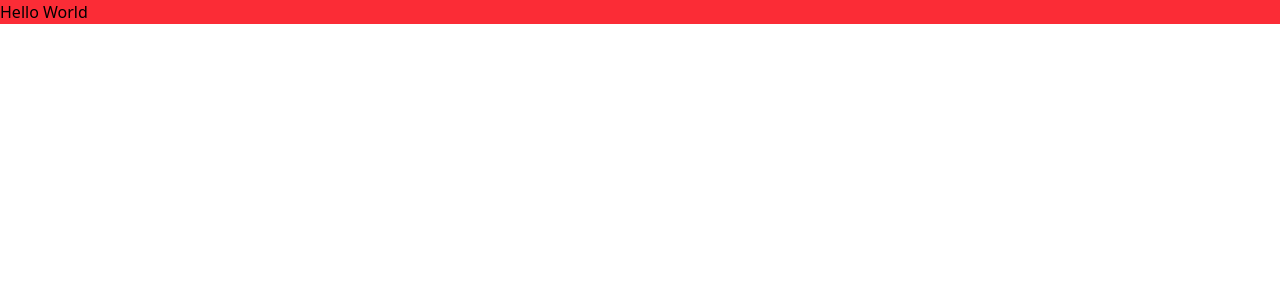
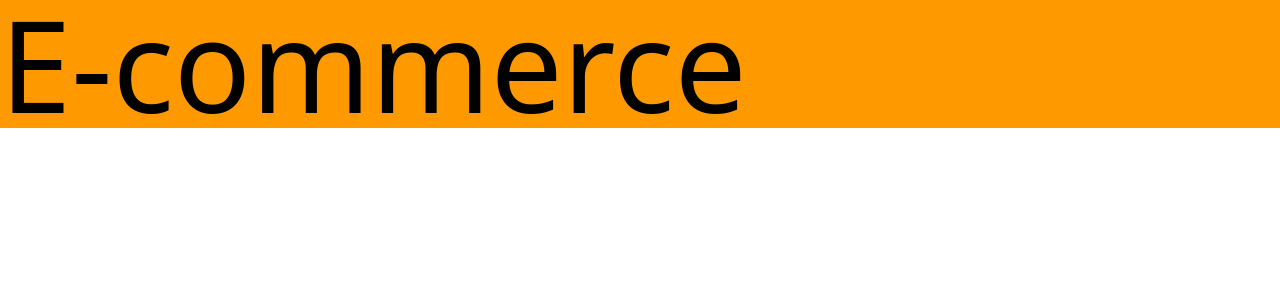
Before and after one commit to Arman-2107046/E-Commerce, a React (Vite) app: page / in a window 1280 px wide. Shown: the top 300 px of the page. Built offline with nearby package versions, Linux system fonts and the light colour scheme.

Commit message:
initial done

```diff
--- a/src/App.tsx
+++ b/src/App.tsx
@@ -1,8 +1,8 @@
 
 const App = () => {
   return (
-    <div className="bg-red-500">
-      Hello World
+    <div className="bg-amber-500 text-9xl">
+      E-commerce
     </div>
   )
 }
```
